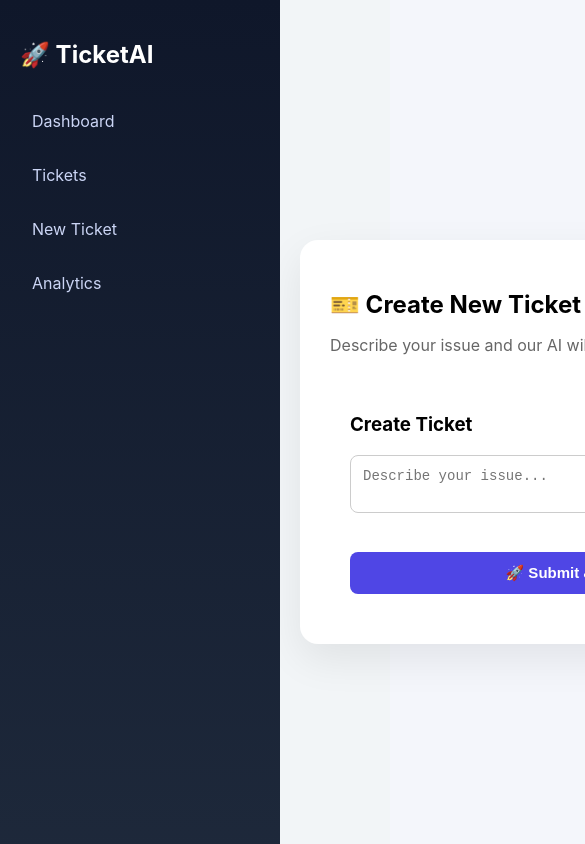
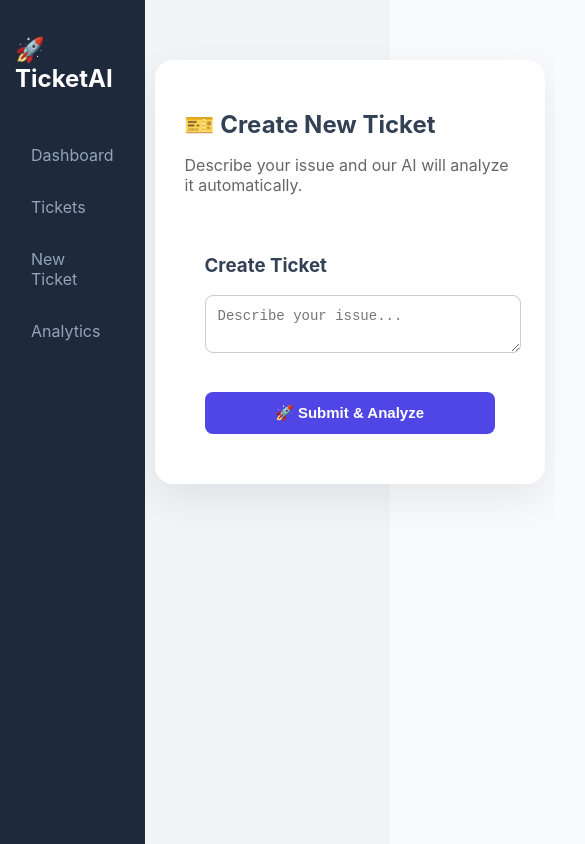
Before and after one commit to Rishij4/ai_ticketing_frontend, a React (Create React App) app in the folder frontend/: page /new-ticket in a window 390 px wide. Shown: the top 844 px of the page, 585 px wide, since content can reach past the window. Built offline with nearby package versions, Linux system fonts and the light colour scheme.

Commit message:
Refactor App.css for variables and responsiveness
Refactor CSS to use CSS variables for colors and improve responsiveness. Adjust layout properties for better alignment and spacing.

```diff
--- a/frontend/src/App.css
+++ b/frontend/src/App.css
@@ -1,17 +1,32 @@
-/* ===== GLOBAL ===== */
+/* ===== GLOBAL VARIABLES ===== */
+:root {
+  --primary: #4f46e5;
+  --bg-light: #f8fafc;
+  --sidebar-bg: #1e293b;
+  --card-bg: #ffffff;
+  --text-main: #334155;
+  --border: #e2e8f0;
+}
+
 body {
   margin: 0;
-  font-family: 'Inter', sans-serif;
-  background: #f4f6fb;
+  font-family: 'Inter', system-ui, -apple-system, sans-serif;
+  background-color: var(--bg-light);
+  color: var(--text-main);
 }
 
 /* Layout */
 .main-content {
-  margin-left: 260px;
+  margin-left: 240px;
   padding: 40px;
+  width: 100%;
+  display: flex;
+  justify-content: center;
+}
 
-  display: flex;
-  justify-content: center;   /* 🔥 CENTER EVERYTHING */
+.container {
+  max-width: 1100px;
+  width: 100%;
 }
 
 /* ===== SIDEBAR ===== */
@@ -19,142 +34,287 @@ body {
   width: 240px;
   height: 100vh;
   position: fixed;
-  background: linear-gradient(180deg, #0f172a, #1e293b);
+  background: var(--sidebar-bg);
   color: white;
-  padding: 20px;
+  padding: 24px;
+  box-sizing: border-box;
 }
 
 .sidebar h2 {
-  margin-bottom: 30px;
+  font-size: 1.5rem;
+  margin-bottom: 40px;
+  display: flex;
+  align-items: center;
+  gap: 10px;
 }
 
 .sidebar a {
   display: block;
-  padding: 12px;
-  border-radius: 10px;
-  color: #cbd5f5;
+  padding: 12px 16px;
+  border-radius: 8px;
+  color: #94a3b8;
   text-decoration: none;
-  margin-bottom: 10px;
-  transition: 0.3s;
+  margin-bottom: 8px;
+  transition: all 0.2s ease;
 }
 
 .sidebar a:hover {
-  background: #2563eb;
+  background: rgba(255, 255, 255, 0.1);
   color: white;
 }
 
 /* ===== DASHBOARD CARDS ===== */
 .cards {
   display: grid;
-  grid-template-columns: repeat(4, 1fr);  /* FORCE 4 IN A ROW */
+  grid-template-columns: repeat(auto-fit, minmax(200px, 1fr));
   gap: 20px;
-  flex-wrap: wrap;
+  margin-top: 20px;
 }
 
 .card {
-  background: white;
-  padding: 22px;
-  border-radius: 18px;
-  box-shadow: 0px 10px 30px rgba(0,0,0,0.06);
-  transition: 0.3s;
-  width: 190px;
+  background: var(--card-bg);
+  padding: 24px;
+  border-radius: 12px;
+  border: 1px solid var(--border);
+  box-shadow: 0 4px 6px -1px rgba(0, 0, 0, 0.1);
+  transition: transform 0.2s;
 }
 
-.card:hover {
-  transform: translateY(-6px);
-}
+.card:hover { transform: translateY(-4px); }
 
 .card h3 {
-  color: #666;
+  font-size: 0.875rem;
+  text-transform: uppercase;
+  color: #64748b;
+  margin: 0 0 10px 0;
 }
 
 .card p {
-  font-size: 32px;
-  font-weight: bold;
+  font-size: 2rem;
+  font-weight: 700;
+  margin: 0;
+  color: var(--primary);
 }
 
-/* Colored borders */
-.total { border-left: 5px solid #3b82f6; }
-.new { border-left: 5px solid #f59e0b; }
-.assigned { border-left: 5px solid #6366f1; }
-.resolved { border-left: 5px solid #22c55e; }
-
-/* ===== TABLE ===== */
+/* ===== MODERN TABLES ===== */
 .table-container {
   background: white;
-  padding: 20px;
-  border-radius: 16px;
-  margin-top: 20px;
-  box-shadow: 0px 8px 25px rgba(0,0,0,0.05);
+  padding: 10px;
+  border-radius: 12px;
+  border: 1px solid var(--border);
+  margin-top: 30px;
+  overflow-x: auto;
 }
 
 .modern-table {
   width: 100%;
   border-collapse: collapse;
+  text-align: left;
 }
 
 .modern-table th {
   background: #f1f5f9;
-  padding: 14px;
-  text-align: left;
+  padding: 16px;
+  font-size: 0.85rem;
+  color: #475569;
 }
 
 .modern-table td {
-  padding: 14px;
-  border-bottom: 1px solid #eee;
+  padding: 16px;
+  border-bottom: 1px solid #f1f5f9;
 }
 
-.modern-table tr:hover {
-  background: #f9fafb;
+/* Status Badges */
+.status {
+  padding: 4px 10px;
+  border-radius: 6px;
+  font-size: 0.75rem;
+  font-weight: 600;
+  text-transform: uppercase;
 }
 
-/* Status badges */
-.status {
-  padding: 6px 12px;
-  border-radius: 20px;
-  font-size: 12px;
-  font-weight: bold;
+.New { background: #dbeafe; color: #1e40af; }
+.Assigned { background: #fef3c7; color: #92400e; }
+.Resolved { background: #dcfce7; color: #166534; }
+
+/* ===== BUTTONS ===== */
+button {
+  background: var(--primary);
+  color: white;
+  border: none;
+  padding: 10px 18px;
+  border-radius: 6px;
+  font-weight: 500;
+  cursor: pointer;
+  transition: opacity 0.2s;
 }
 
-.New { background: #e0f2fe; color: #0284c7; }
-.Assigned { background: #fef9c3; color: #ca8a04; }
-.Resolved { background: #dcfce7; color: #16a34a; }
-.Closed { background: #e5e7eb; color: #374151; }
+button:hover { opacity: 0.85; }
 
-/* ===== ANALYTICS ===== */
+.btn-delete { background: #ef4444; margin-left: 8px; }
+.btn-edit { background: #6366f1; }
+/* Container for the page */
+.analytics-section {
+  width: 100%;
+  max-width: 1200px;
+}
+
+.page-title {
+  margin-bottom: 30px;
+  color: #1e293b;
+}
+
+/* The Magic Fix: Side-by-Side Flexbox */
 .chart-grid {
   display: flex;
-  justify-content: center;
-  align-items: flex-start;
-  gap: 30px;
-  flex-wrap: nowrap;   /* 🔥 IMPORTANT */
+  flex-direction: row; /* Force horizontal */
+  justify-content: space-between;
+  gap: 25px;
+  width: 100%;
+  flex-wrap: wrap; /* Allows stacking only on small mobile screens */
 }
 
+/* Individual Card Styling */
 .chart-card {
-  flex: 1;
-  max-width: 500px;
-  min-width: 350px;
+  background: white;
+  flex: 1; /* Makes both cards take equal width */
+  min-width: 400px; /* Prevents them from getting too skinny */
+  padding: 25px;
+  border-radius: 16px;
+  box-shadow: 0 4px 20px rgba(0, 0, 0, 0.05);
+  border: 1px solid #e2e8f0;
+  text-align: center;
 }
 
-/* ===== BUTTON ===== */
-button {
-  background: #4f46e5;
-  color: white;
-  border: none;
-  padding: 10px 14px;
-  border-radius: 8px;
-  cursor: pointer;
+.chart-card h3 {
+  margin-bottom: 20px;
+  font-size: 1.1rem;
+  color: #64748b;
 }
 
-button:hover {
-  opacity: 0.9;
+/* Ensures ResponsiveContainer has a base to fill */
+.chart-wrapper {
+  width: 100%;
+  height: 300px;
 }
+/* Feedback Buttons Container */
+.feedback-buttons {
+  display: flex;
+  gap: 12px;
+  margin-top: 15px;
+}
+
+/* Base button style to keep them neat */
+.feedback-buttons button {
+  padding: 8px 24px;
+  border-radius: 8px;
+  font-weight: 600;
+  cursor: pointer;
+  border: none;
+  display: flex;
+  align-items: center;
+  gap: 8px;
+  transition: all 0.2s ease;
+}
+
+/* Specific Green for Yes */
+.btn-yes {
+  background: #dcfce7; /* Light green background */
+  color: #15803d;      /* Dark green text */
+}
+
+.btn-yes:hover:not(:disabled) {
+  background: #22c55e; /* Solid green on hover */
+  color: white;
+  transform: translateY(-2px);
+}
+
+/* Specific Red for No */
+.btn-no {
+  background: #fee2e2; /* Light red background */
+  color: #b91c1c;      /* Dark red text */
+}
+
+.btn-no:hover:not(:disabled) {
+  background: #ef4444; /* Solid red on hover */
+  color: white;
+  transform: translateY(-2px);
+}
+
+/* Disabled state handling */
+.feedback-buttons button:disabled {
+  opacity: 0.5;
+  cursor: not-allowed;
+  transform: none;
+}
+/* Base Layout */
+.app-layout {
+  display: flex;
+  background: #f2f5f7;
+  min-height: 100vh;
+}
+
+.main-content {
+  flex: 1;
+  margin-left: 240px; /* Sidebar width on desktop */
+  padding: 40px 20px;
+  display: flex;
+  justify-content: center;
+}
+
+/* Admin Mode (No Sidebar) */
+.admin-mode .main-content {
+  margin-left: 0;
+}
+
 .container {
+  width: 100%;
   max-width: 1200px;
-  margin: auto;
 }
-.dashboard {
-  display: flex;
-  flex-direction: column;
-  align-items: center;  /* centers whole section */
+
+/* ===== MOBILE RESPONSIVE QUERIES ===== */
+@media (max-width: 768px) {
+  .app-layout {
+    flex-direction: column; /* Stack sidebar on top of content */
+  }
+
+  .sidebar {
+    width: 100% !important;
+    height: auto !important;
+    position: relative !important;
+    padding: 15px !important;
+  }
+
+  .main-content {
+    margin-left: 0 !important; /* Remove margin on mobile */
+    padding: 20px 10px;
+  }
+
+  /* Dashboard Cards stack 2x2 or 1x1 */
+  .cards {
+    grid-template-columns: repeat(auto-fit, minmax(150px, 1fr)) !important;
+  }
+
+  /* Analytics charts stack vertically */
+  .chart-grid {
+    flex-direction: column !important;
+    align-items: center;
+  }
+
+  .chart-card {
+    width: 100% !important;
+    min-width: unset !important;
+  }
+
+  /* Make tables scrollable horizontally */
+  .table-container {
+    overflow-x: auto;
+    display: block;
+    width: 100%;
+  }
+
+  /* Adjust headings for smaller screens */
+  h1 {
+    font-size: 1.5rem;
+  }
 }
```
